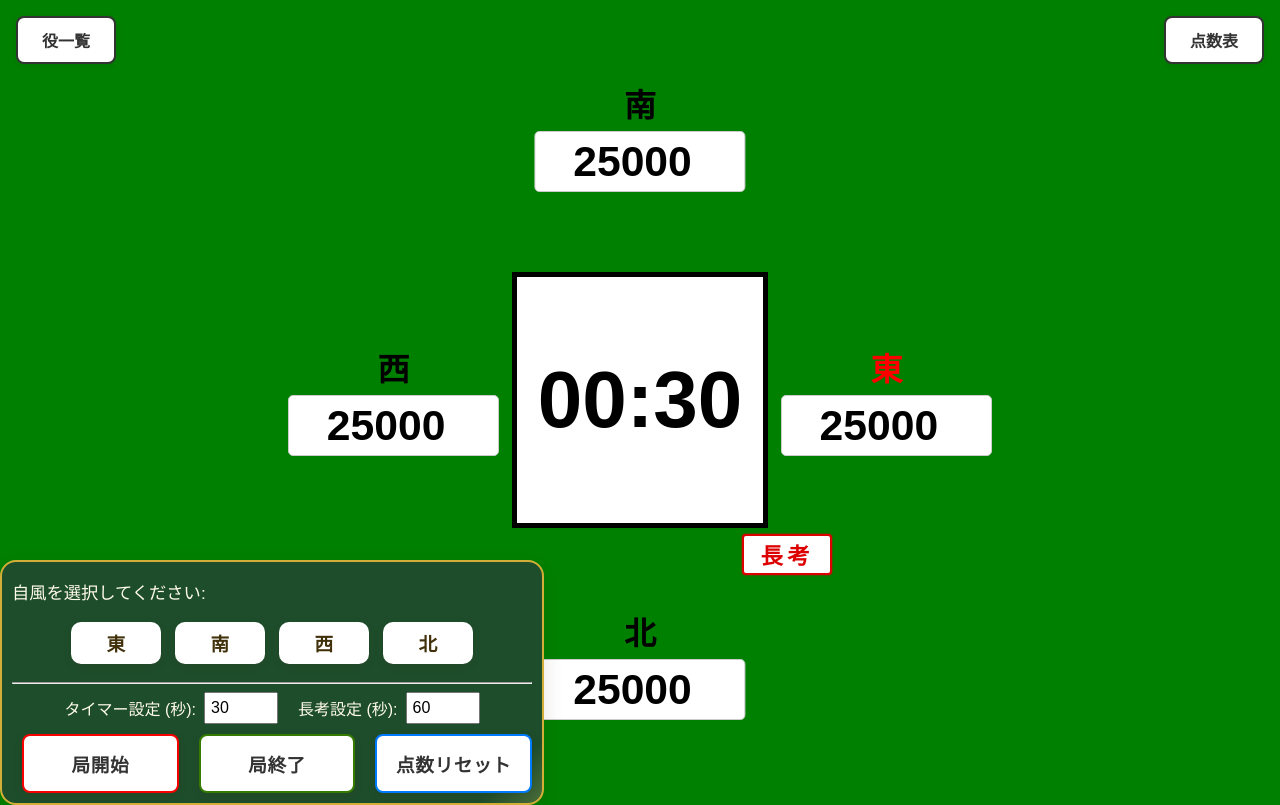
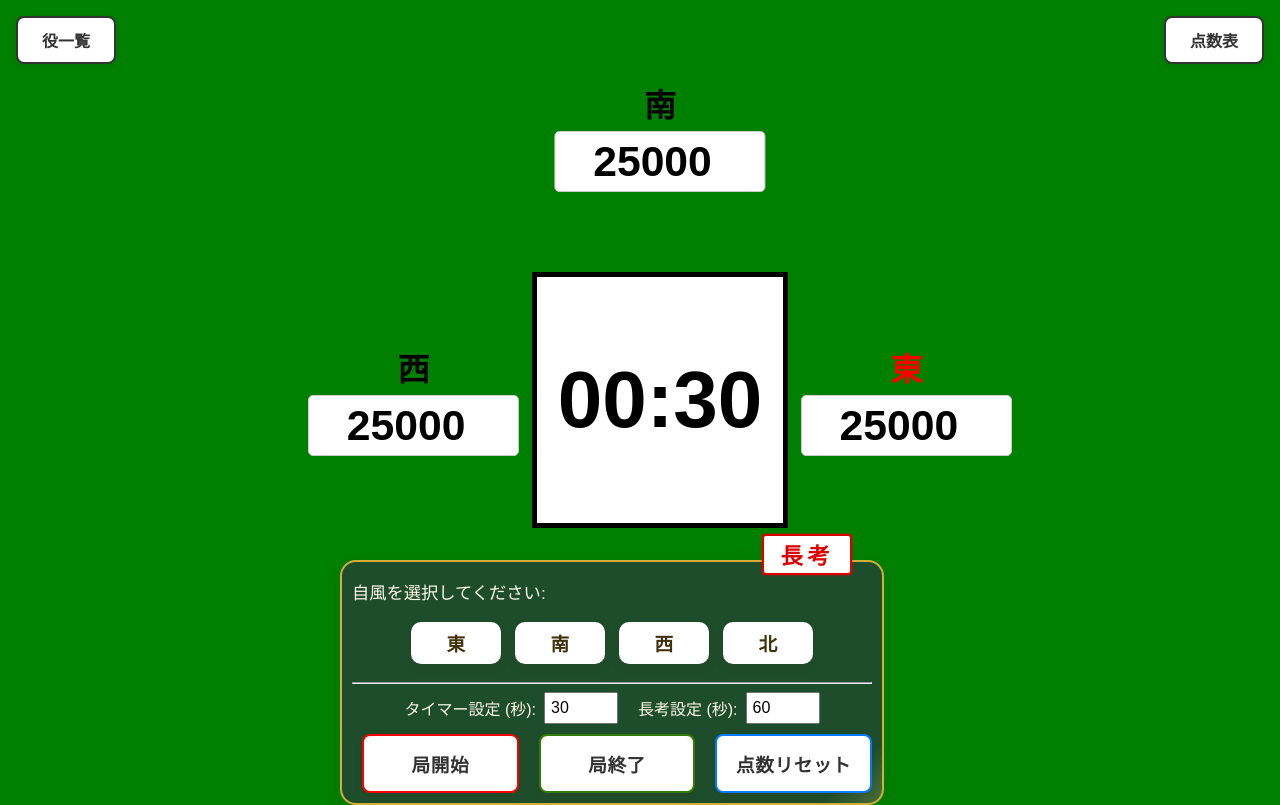
Before and after one commit to pinkyOZW/mahjong-timer, a website: page index.html in a window 1280 px wide. Drawn offline with nearby package versions, Linux system fonts and the light colour scheme; no server answers.

Commit message:
Update style.css

```diff
--- a/style.css
+++ b/style.css
@@ -544,3 +544,17 @@ body {
     gap: 10px;
     margin-top: 10px;
 }
+
+/* --- 幅を均等にするための中央寄せ・最大幅指定 --- */
+.info-area,
+.board-area,
+.controls-area {
+    max-width: 600px;   /* 任意で幅を調整 */
+    margin-left: auto;
+    margin-right: auto;
+}
+/* board/timer の中央寄せも再強化 */
+#game-board {
+    margin-left: auto;
+    margin-right: auto;
+}
```
